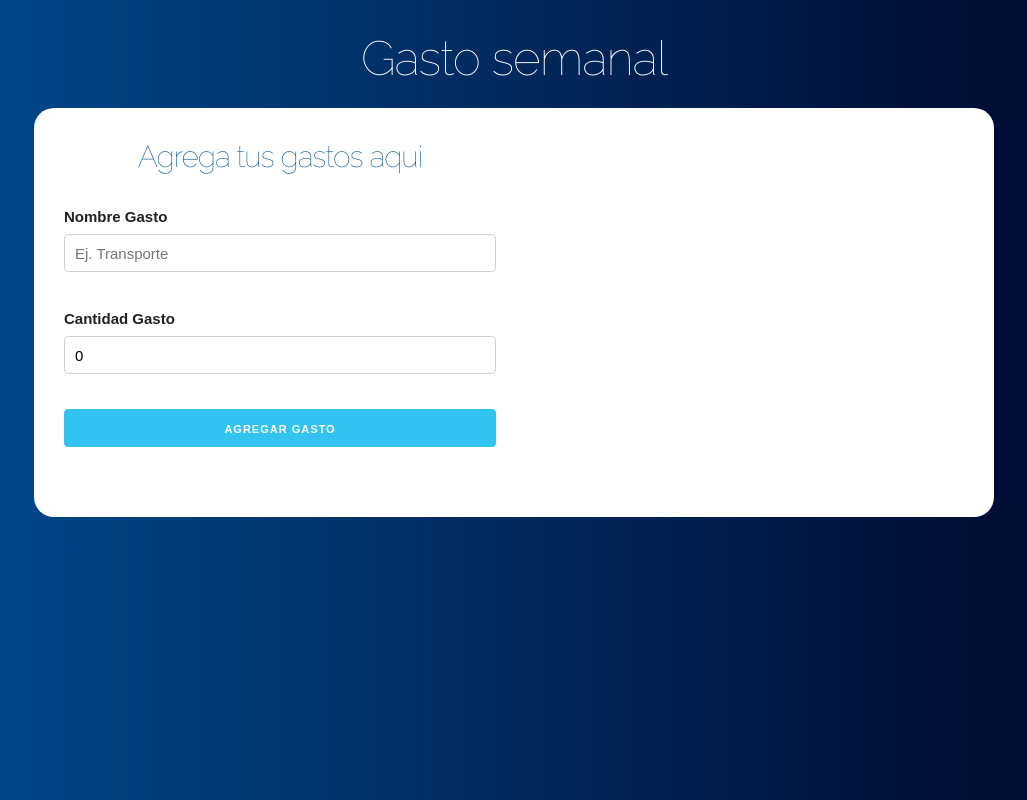
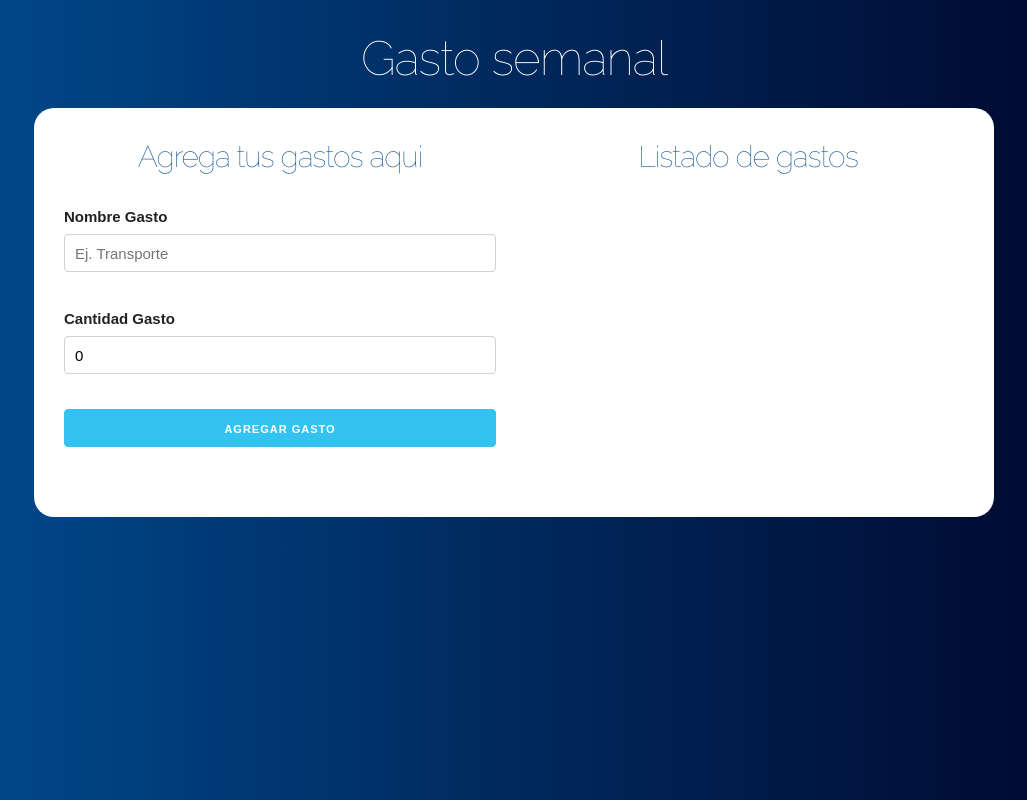
Before and after one commit to jmgomez1986/Udemy.React.La.Guia.Completa.Hooks.Redux.Context-, a React (Create React App) app in the folder proyectos/03_presupuesto/: page / in a window 1280 px wide. Both pictures are taken after typing "5" into the empty fields and a click on the input "Definir presupuesto". Shown: the whole page, without its empty margins (126-1153 px from the left). Built offline with nearby package versions, Linux system fonts and the light colour scheme.

Commit message:
Seccion 6: PROYECTO: Control de Presupuesto / Clase 78: Mostrando los gastos en la interfaz

```diff
--- a/proyectos/03_presupuesto/src/App.js
+++ b/proyectos/03_presupuesto/src/App.js
@@ -1,6 +1,8 @@
 import React, { useState } from 'react';
 import Pregunta from './components/Pregunta'
 import Formulario from './components/Formulario';
+import Listado from './components/Listado'
+
 
 function App() {
 
@@ -40,7 +42,9 @@
               </div>
 
               <div className="one-half column">
-
+                <Listado
+                  gastos={gastos}
+                  />
               </div>
             </div>
           }
--- /dev/null
+++ b/proyectos/03_presupuesto/src/components/Gasto.js
@@ -0,0 +1,12 @@
+import React from 'react';
+
+const Gasto = ({ gasto }) => (
+  <li className="gastos">
+    <p>
+      {gasto.nombre}
+      <span className="gasto">$ {gasto.cantidad}</span>
+    </p>
+  </li>
+);
+
+export default Gasto;
--- /dev/null
+++ b/proyectos/03_presupuesto/src/components/Listado.js
@@ -0,0 +1,18 @@
+import React from 'react';
+import Gasto from './Gasto';
+
+
+const Listado = ({gastos}) => (
+  <div className="gastos-realizados">
+   <h2>Listado de gastos</h2>
+    {gastos.map(gasto => (
+      <Gasto
+        key={gasto.id}
+        gasto={gasto}
+      />
+    ))}
+  </div>
+
+);
+
+export default Listado;
```
